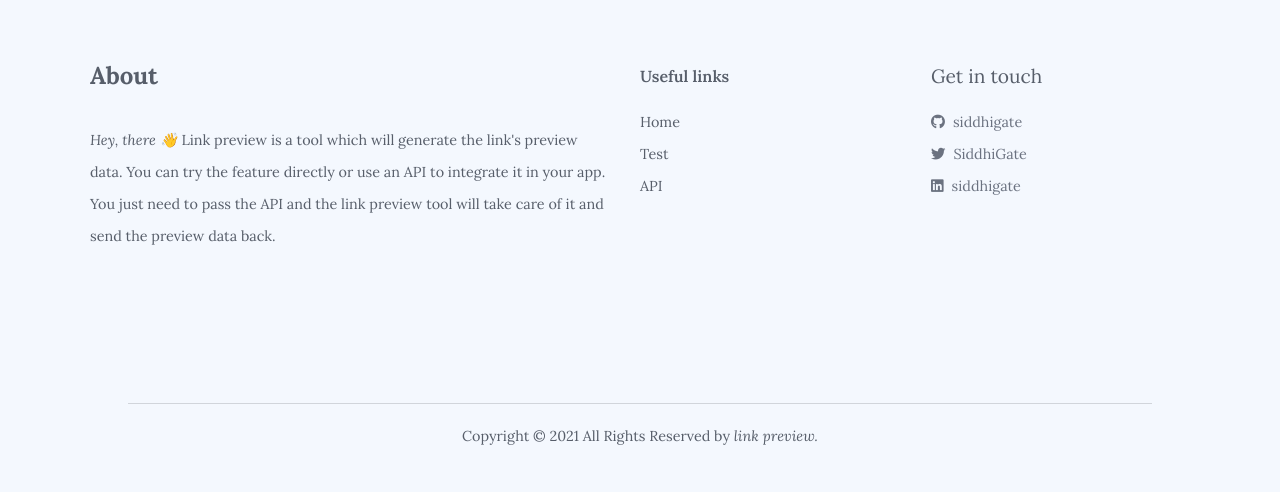
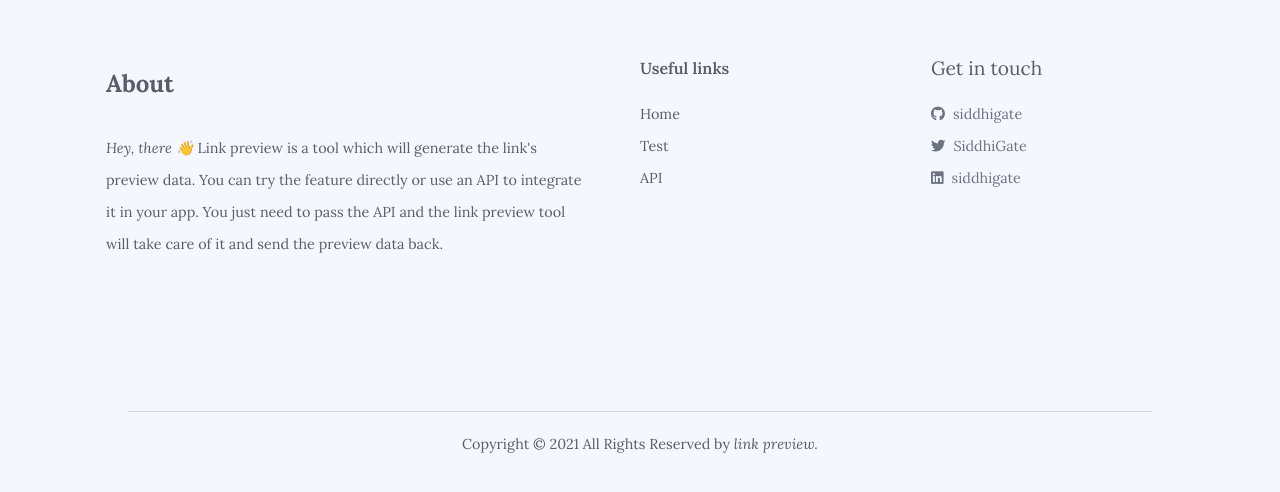
Before and after one commit to brianraila/url-info-api, a React (Create React App) app in the folder frontend/: page / in a window 1280 px wide. Shown: the part 1681-2173 px from the top of the page. Built offline with nearby package versions, Linux system fonts and the light colour scheme; the HTML template or start-up script is replaced by a standard one; a web font is replaced by a local one.

Commit message:
style fix: footer spacing

```diff
--- a/frontend/src/index.css
+++ b/frontend/src/index.css
@@ -852,6 +852,10 @@ time {
   display: inline;
 }
 
+.footer-about {
+  margin: 1rem;
+}
+
 @media screen and (max-width: 900px) {
   .footer {
     margin-top: 3rem;
@@ -1067,7 +1071,7 @@ time {
 
 .only-link {
   display: block;
-  margin:2rem;
+  margin: 2rem;
   border: 1px solid #d1d5db;
   color: inherit;
   text-decoration: none;
```
